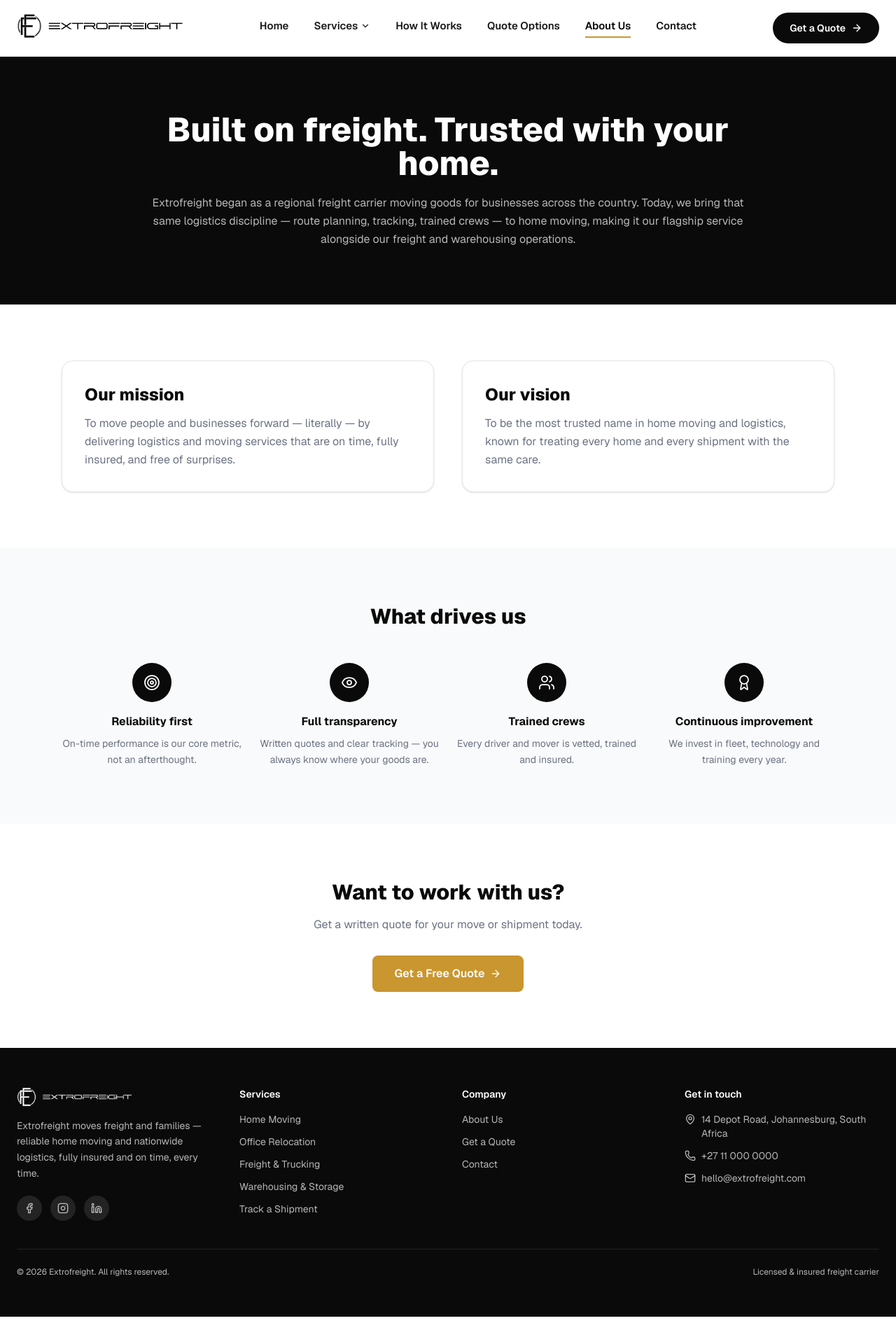
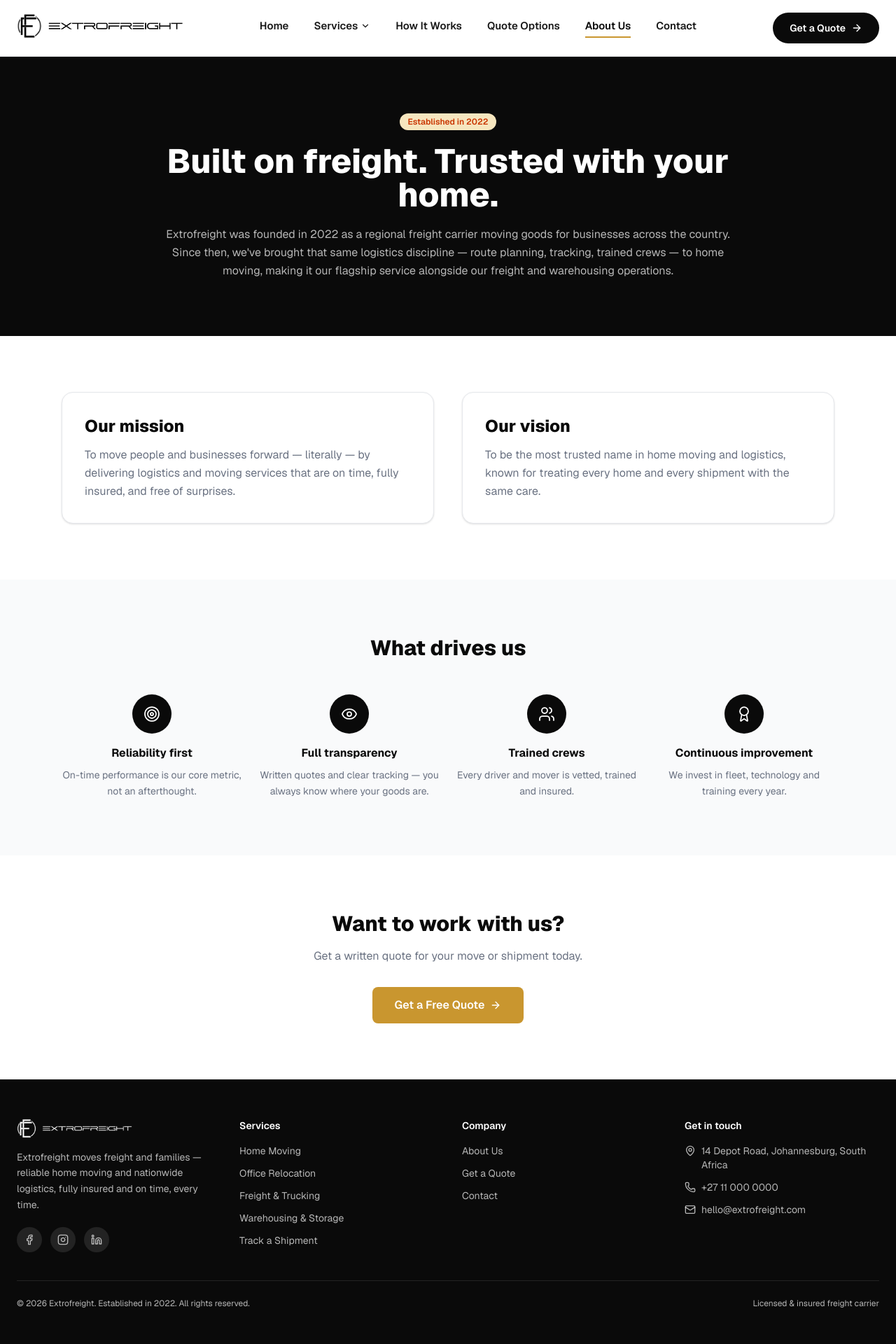
Before and after one commit to samuelhyerahyera7-sketch/extrofreight, a Next.js app: page /about in a window 1280 px wide. Shown: the top 1920 px of the page at 70% size. Before the commit the page ends 1881 px from the top, so only its background shows below. Built offline with nearby package versions, Linux system fonts and the light colour scheme.

Commit message:
Add "Established in 2022" to About page and footer
Adds an "Established in 2022" badge to the About page hero, updates
the founding story copy to state the year, and adds it to the footer
copyright line for sitewide consistency.

```diff
--- a/src/app/about/page.tsx
+++ b/src/app/about/page.tsx
@@ -3,6 +3,7 @@ import Link from 'next/link'
 import { Target, Eye, Users, Award, ArrowRight } from 'lucide-react'
 import { Card } from '@/components/ui/card'
 import { Button } from '@/components/ui/button'
+import { Badge } from '@/components/ui/badge'
 
 export const metadata: Metadata = {
   title: 'About Us | Extrofreight',
@@ -21,12 +22,13 @@ export default function AboutPage() {
     <div className="bg-white">
       <section className="bg-navy-900 py-20">
         <div className="max-w-4xl mx-auto px-4 sm:px-6 text-center">
+          <Badge className="mb-5">Established in 2022</Badge>
           <h1 className="text-4xl sm:text-5xl font-extrabold text-white mb-5">Built on freight. Trusted with your home.</h1>
           <p className="text-white/70 leading-relaxed">
-            Extrofreight began as a regional freight carrier moving goods for businesses across the
-            country. Today, we bring that same logistics discipline — route planning, tracking,
-            trained crews — to home moving, making it our flagship service alongside our freight and
-            warehousing operations.
+            Extrofreight was founded in 2022 as a regional freight carrier moving goods for businesses
+            across the country. Since then, we've brought that same logistics discipline — route
+            planning, tracking, trained crews — to home moving, making it our flagship service
+            alongside our freight and warehousing operations.
           </p>
         </div>
       </section>
--- a/src/components/Footer.tsx
+++ b/src/components/Footer.tsx
@@ -53,7 +53,7 @@ export default function Footer() {
         </div>
 
         <div className="border-t border-white/10 pt-6 flex flex-col sm:flex-row sm:items-center sm:justify-between gap-3 text-xs">
-          <p>© {new Date().getFullYear()} Extrofreight. All rights reserved.</p>
+          <p>© {new Date().getFullYear()} Extrofreight. Established in 2022. All rights reserved.</p>
           <p>Licensed & insured freight carrier</p>
         </div>
       </div>
```
